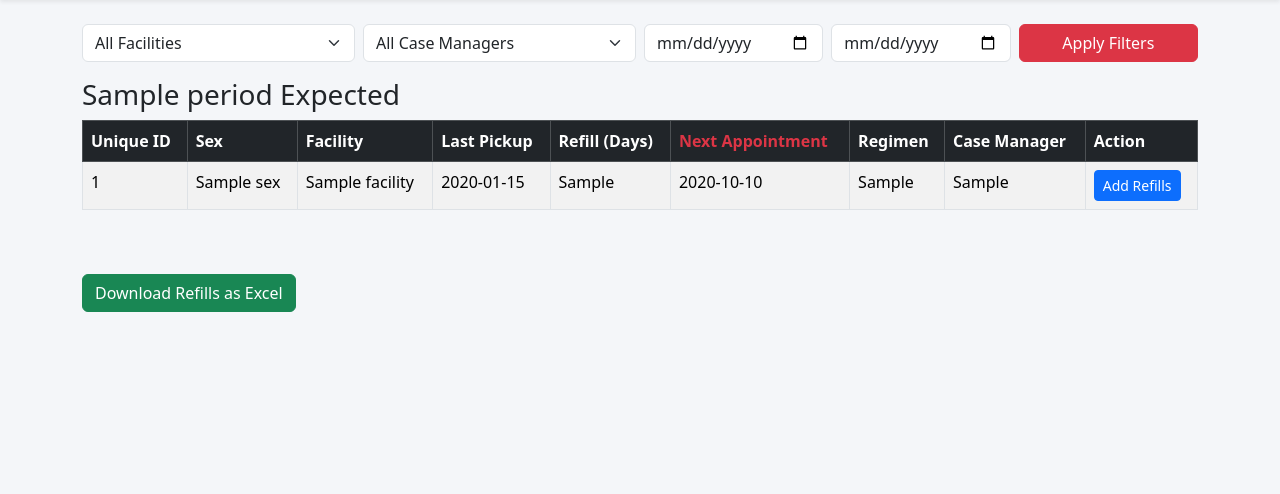
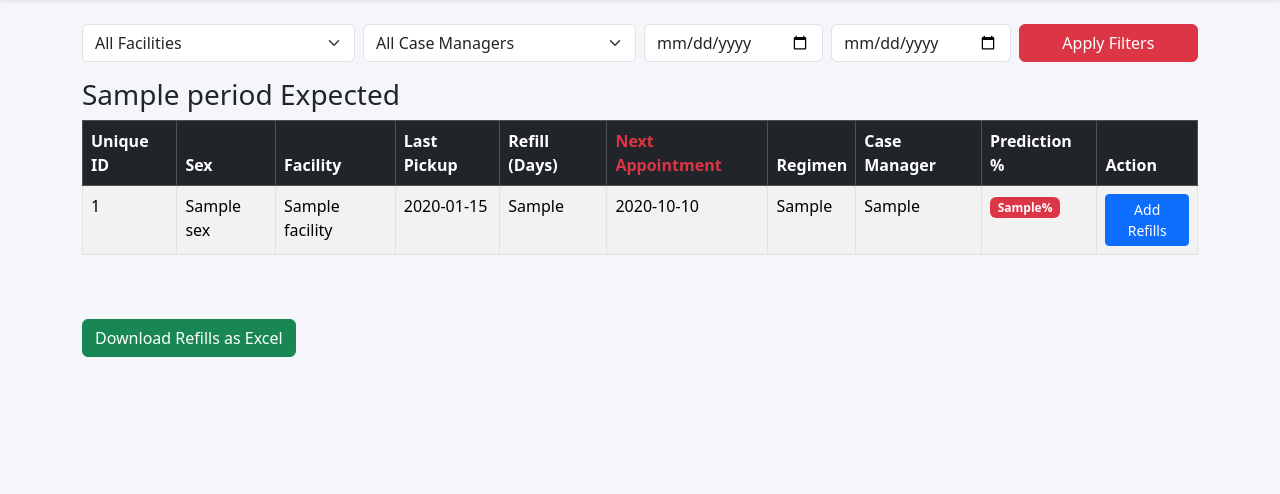
Before and after one commit to sparklweb1988/TreatmentTracker, a Django app: template templates/refill_list.html in a window 1280 px wide. Shown: the part 56-550 px from the top of the page. Run offline with Django 5.2, Linux system fonts and the light colour scheme; data comes from the database, SQL or seed files in the repository; the template is opened without the code that fills it: values that come from a table or form of the project are taken from there, most other values are stand-ins (such as "Sample title", 1, 10 or a date in 2020).

Commit message:
Update refill_list.html

```diff
--- a/templates/refill_list.html
+++ b/templates/refill_list.html
@@ -7,6 +7,11 @@
   .cards-container { display: flex; flex-direction: column; gap: 1rem; }
   .refill-card { padding: 1rem; }
   .refill-card small { display: block; margin-bottom: 0.5rem; }
+
+  /* Risk Colors */
+  .risk-low { background-color: #d4edda; }
+  .risk-medium { background-color: #fff3cd; }
+  .risk-high { background-color: #f8d7da; }
 </style>
 
 <!-- ================= FILTERS ================= -->
@@ -34,12 +39,10 @@
   </div>
 
   <div class="col-12 col-md-2">
-    <!-- Start Date Filter -->
     <input type="date" name="start_date" value="{{ selected_start_date }}" class="form-control">
   </div>
 
   <div class="col-12 col-md-2">
-    <!-- End Date Filter -->
     <input type="date" name="end_date" value="{{ selected_end_date }}" class="form-control">
   </div>
 
@@ -54,15 +57,35 @@
   <div class="card refill-card {% if period.name == 'Daily' %}text-white bg-primary{% elif period.name == 'Weekly' %}text-dark bg-warning{% else %}text-white bg-success{% endif %}">
     <div class="card-body">
       <h5>{{ period.name }} Expected ({{ period.page_obj.paginator.count }})</h5>
+
       {% for refill in period.page_obj %}
       <small class="
-        {% if refill.next_appointment and refill.next_appointment < today %}overdue{% elif refill.expected_iit_date and refill.expected_iit_date <= today|add:'7' %}iit-approaching{% endif %}">
+        {% if refill.next_appointment and refill.next_appointment < today %}overdue
+        {% elif refill.expected_iit_date and refill.expected_iit_date <= today|add:'7' %}iit-approaching
+        {% endif %}">
+
         {{ refill.unique_id }} | {{ refill.facility.name }}<br>
         Next: {{ refill.next_appointment|date:"Y-m-d" }} | Regimen: {{ refill.current_regimen }}<br>
         Case Manager: {{ refill.case_manager }}<br>
+
+        <!-- Prediction -->
+        Prediction:
+        {% if refill.prediction_probability < 30 %}
+          <span class="badge bg-success">{{ refill.prediction_probability }}%</span>
+        {% elif refill.prediction_probability < 70 %}
+          <span class="badge bg-warning text-dark">{{ refill.prediction_probability }}%</span>
+        {% else %}
+          <span class="badge bg-danger">{{ refill.prediction_probability }}%</span>
+        {% endif %}
+        <br>
+
         Action:
-        {% if refill.missed_appointment %}<span class="badge bg-danger">Missed Appointment</span><br>{% endif %}
+        {% if refill.missed_appointment %}
+          <span class="badge bg-danger">Missed Appointment</span><br>
+        {% endif %}
+
         <a href="{% url 'refill_add_with_id' unique_id=refill.unique_id %}" class="btn btn-primary btn-sm">Add Refills</a>
+
       </small>
       <hr>
       {% empty %}
@@ -88,13 +111,17 @@
         <th class="text-danger">Next Appointment</th>
         <th>Regimen</th>
         <th>Case Manager</th>
+        <th>Prediction %</th>
         <th>Action</th>
       </tr>
     </thead>
     <tbody>
       {% for refill in period.page_obj %}
       <tr class="
-        {% if refill.next_appointment and refill.next_appointment < today %}overdue{% elif refill.next_appointment and refill.next_appointment <= today|add:'7' %}iit-approaching{% endif %}">
+        {% if refill.next_appointment and refill.next_appointment < today %}overdue
+        {% elif refill.next_appointment and refill.next_appointment <= today|add:'7' %}iit-approaching
+        {% endif %}">
+
         <td>{{ refill.unique_id }}</td>
         <td>{{ refill.sex }}</td>
         <td>{{ refill.facility.name }}</td>
@@ -103,14 +130,31 @@
         <td>{{ refill.next_appointment|date:"Y-m-d" }}</td>
         <td>{{ refill.current_regimen }}</td>
         <td>{{ refill.case_manager }}</td>
+
+        <!-- Prediction Column -->
         <td>
-          {% if refill.missed_appointment %}<span class="badge bg-danger">Missed Appointment</span><br>{% endif %}
+          {% if refill.prediction_probability < 30 %}
+            <span class="badge bg-success">{{ refill.prediction_probability }}%</span>
+          {% elif refill.prediction_probability < 70 %}
+            <span class="badge bg-warning text-dark">{{ refill.prediction_probability }}%</span>
+          {% else %}
+            <span class="badge bg-danger">{{ refill.prediction_probability }}%</span>
+          {% endif %}
+        </td>
+
+        <td>
+          {% if refill.missed_appointment %}
+            <span class="badge bg-danger">Missed Appointment</span><br>
+          {% endif %}
           <a href="{% url 'refill_add_with_id' unique_id=refill.unique_id %}" class="btn btn-primary btn-sm">Add Refills</a>
         </td>
+
       </tr>
       {% empty %}
       <tr>
-        <td colspan="9" class="text-center">No {{ period.name|lower }} expected refills</td>
+        <td colspan="10" class="text-center">
+          No {{ period.name|lower }} expected refills
+        </td>
       </tr>
       {% endfor %}
     </tbody>
```
